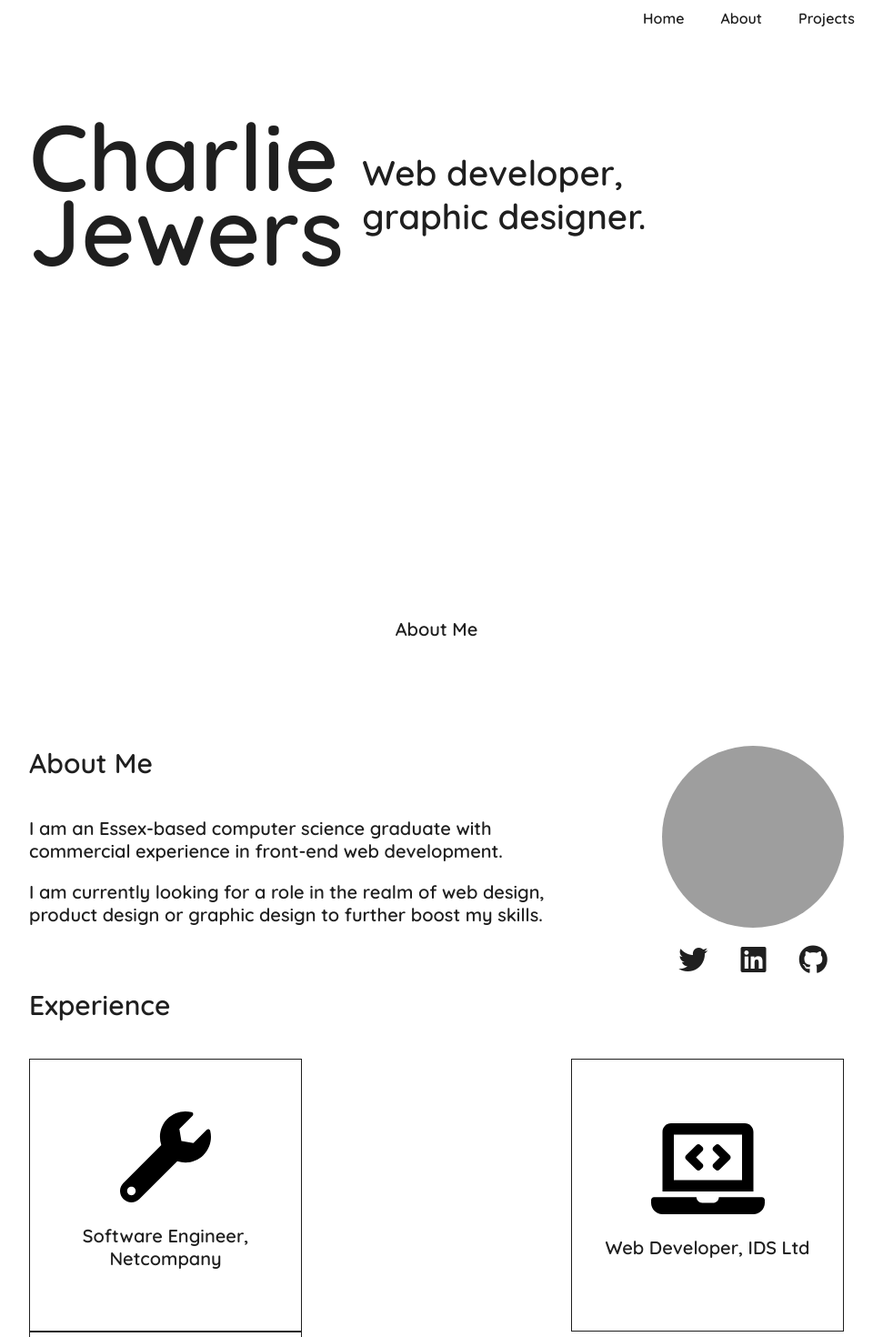
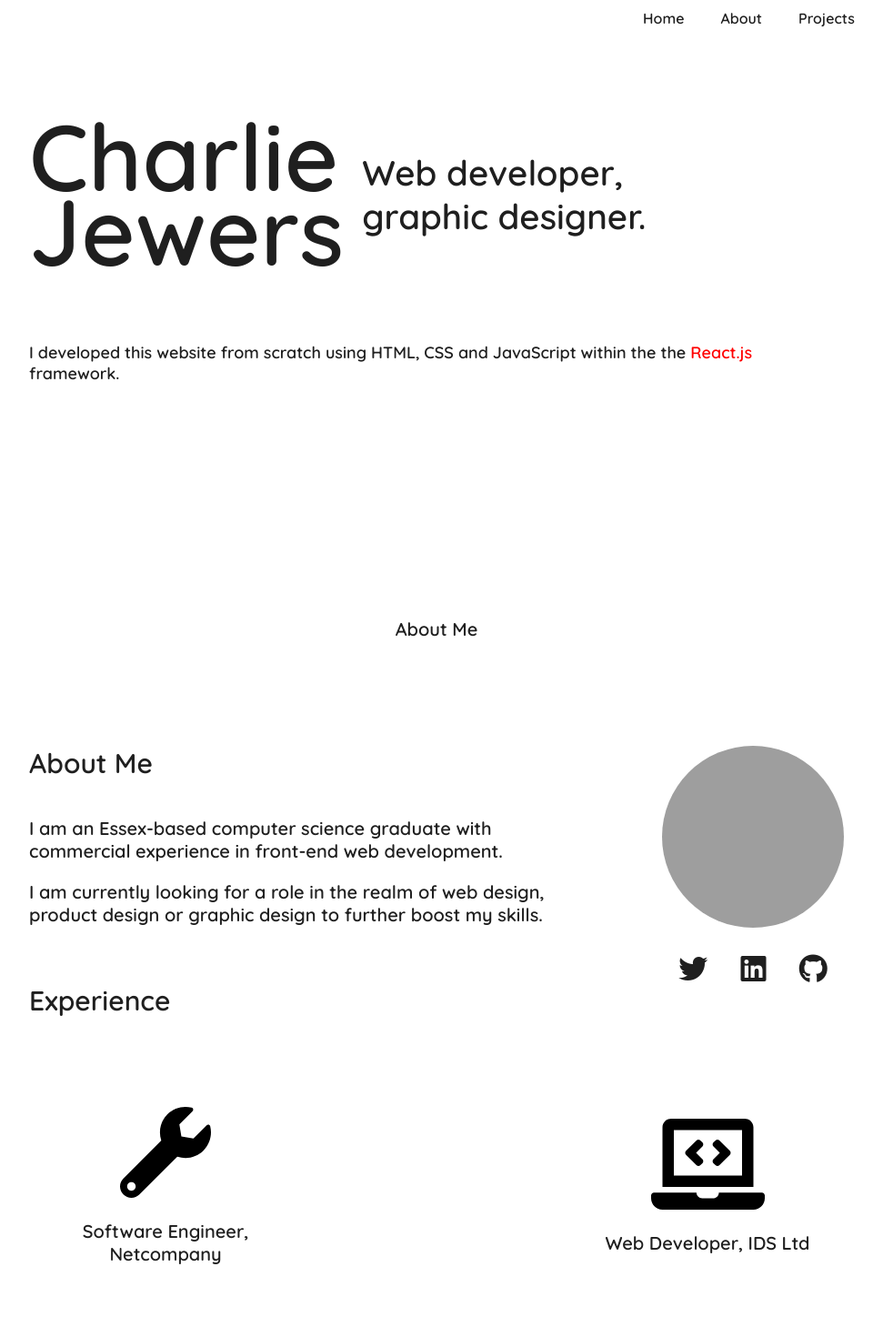
Before and after one commit to CharlieNData/portfolio, a React (Create React App) app: page / in a window 1280 px wide. Shown: the part 40-1510 px from the top of the page at 91% size, without its empty margins (160-1131 px from the left). Built offline with nearby package versions, Linux system fonts and the light colour scheme; grey boxes are pictures that could not be loaded.

Commit message:
added experience card text and animation

```diff
--- a/src/App.css
+++ b/src/App.css
@@ -56,11 +56,15 @@ p {
 
 .nav-list li {
   display: inline-block;
-  padding: 0 20px
+  padding: 0 20px;
+}
+
+.nav-list a {
+  transition: 0.2s;
 }
 
 .nav-list a:hover {
-  color: #575757;
+  color: #C2C2C2;
 }
 
 .menu {
@@ -137,6 +141,14 @@ section {
   margin-left: 20px;
 }
 
+.react-info-text {
+  margin-top: 10vh;
+}
+
+.react-info-text p {
+  font-size: 18px;
+}
+
 .scroll-link {
   position: absolute;
   left: 0;
@@ -203,16 +215,19 @@ section {
 
 .socials {
   margin: auto;
-  padding: 15px 0;
+  margin-top: 25px;
   display: flex;
   justify-content: space-around;
 }
 
 .socials i {
   color: #1F1F1F;
+  transition: 0.2s;
 }
 
-
+.socials i:hover {
+  color: #C2C2C2;
+}
 
 
 /* experience cards section */
@@ -226,11 +241,54 @@ section {
 .experience-card {
   height: 300px;
   width: 300px;
-  border: 1px solid #1f1f1f;
+  position: relative;
+  margin-bottom: 20px;
+  display: flex;
+  flex-direction: column;
+  justify-content: center;
+}
+
+.experience-card > * {
+  position: absolute;
+  left: 0;
+  top: 0;
+  background-color: white;
+  height: 300px;
+  width: 300px;
+}
+
+.experience-card-cover {
   display: flex;
   flex-direction: column;
   justify-content: center;
   text-align: center;
+  transition: 0.3s;
+}
+
+.experience-card-content-text {
+  margin: 20px;
+}
+
+.experience-card > *:hover {
+  cursor: pointer;
+}
+
+.experience-card-cover:hover {
+  background-color: #1f1f1f;
+}
+
+.experience-card-cover:hover > .experience-card-img > img {
+  filter: invert(100%);
+}
+
+.experience-card-cover:hover > .experience-card-text > * {
+  color: white;
+}
+
+.experience-card-cover.cover-hidden {
+  visibility: hidden;
+  opacity: 0;
+  transition: visibility 0s linear 300ms, opacity 300ms;
 }
 
 .experience-card-img {
@@ -241,9 +299,27 @@ section {
   height: 100px;
 }
 
+.experience-card-content-title {
+  margin-bottom: 10px;
+}
+
 .experience-card-text > * {
   color: #1f1f1f;
   margin-bottom: 10px;
+  transition: 0.3s;
+}
+
+.experience-card-content-text > p {
+  font-size: 18px;
+}
+
+.experience-card-content-text ul {
+  margin-top: 20px;
+  list-style-position: inside;
+}
+
+.experience-card-content-text li p {
+  display: inline;
 }
 
 
@@ -252,7 +328,7 @@ section {
 
 .spacer {
   position: relative;
-  height: 12vh;
+  height: 18vh;
 }
 
 .spacer.scroll-link {
@@ -292,15 +368,14 @@ section {
 
   .experience-card-section {
     display: block;
-    text-align: center;
   }
 
-  .experience-card {
+  .experience-card-cover {
     margin: auto;
     margin-bottom: 20px;
   }
 
-  .experience-card > * {
+  .experience-card-cover > * {
     margin: auto;
   }
 
--- a/src/App.js
+++ b/src/App.js
@@ -10,7 +10,8 @@ function App() {
     <div className="App">
       <section className="front-page">
         <Header/>
-        <div className="main-section splash">
+        <div className="main-section">
+          <div className="splash">
             <h1>
               Charlie<br></br>Jewers
             </h1>
@@ -18,6 +19,13 @@ function App() {
               Web developer,<br></br>graphic designer.
             </h3>
           </div>
+          <div className="react-info-text">
+                <p>
+                  I developed this website from scratch using HTML, CSS and JavaScript within the the <span style={{color: "red"}}>React.js</span> framework.
+                </p>
+          </div>
+        </div>
+
         <HomepageButton text="About Me" target="#about"/>
       </section>
       <section className="about" id="about">
@@ -44,14 +52,18 @@ function App() {
                 <ExperienceCard
                   titleText="Software Engineer, Netcompany"
                   imgSrc='./images/wrench-solid.svg'
+                  description="Web design and development on a number of high-profile projects, such as the Ministry of Defence and NHS."
+                  skills={["React.js", "GitHub", "Jira"]}
                 />
                 <ExperienceCard
                   titleText="Web Developer, IDS Ltd"
                   imgSrc='./images/laptop-code-solid.svg'
+                  skills={[]}
                   />
                 <ExperienceCard
                   titleText="MComp Computer Science, University of Sheffield"
                   imgSrc='./images/university-solid.svg'
+                  skills={[]}
                 />
             </div>
           </div>
--- a/src/components/ExperienceCard.js
+++ b/src/components/ExperienceCard.js
@@ -1,20 +1,53 @@
 import React, { Component } from 'react'
 
 export default class ExperienceCard extends Component {
+    constructor() {
+        super();
+        this.state = {
+            hideCover: false
+        };
+
+        this.handleHideCover = this.handleHideCover.bind(this);
+    }
+
+    handleHideCover() {
+        this.setState({
+            hideCover: !this.state.hideCover
+        });
+    }
+
     render() {
 
         let titleText = this.props.titleText;
         let imgSrc = this.props.imgSrc;
+        let description = this.props.description;
+        let skills = this.props.skills;
+        let skillsList = skills.map((skill) =>
+        <li>
+            <p>{skill}</p>
+        </li>);
 
         return (
             <div className="experience-card">
-                <div className="experience-card-img">
-                    <img src={imgSrc}></img>
+                <div className="experience-card-content" onClick={this.handleHideCover}>
+                    <div className="experience-card-content-text">
+                        <p>{description}</p>
+                        <ul className="experience-card-content-skills">
+                            <p>Key Skills:</p>
+                            {skillsList}
+                        </ul>
+                    </div>
                 </div>
-                <div className="experience-card-text">
-                   <p>{titleText}</p>
+                <div className={`experience-card-cover ${this.state.hideCover ? 'cover-hidden' : ''}`} onClick={this.handleHideCover}>
+                    <div className="experience-card-img">
+                        <img src={imgSrc}></img>
+                    </div>
+                    <div className="experience-card-text">
+                    <p>{titleText}</p>
+                    </div>
                 </div>
             </div>
+
         )
     }
 }
```
Lines whose indentation alone changed are shown as unchanged.
